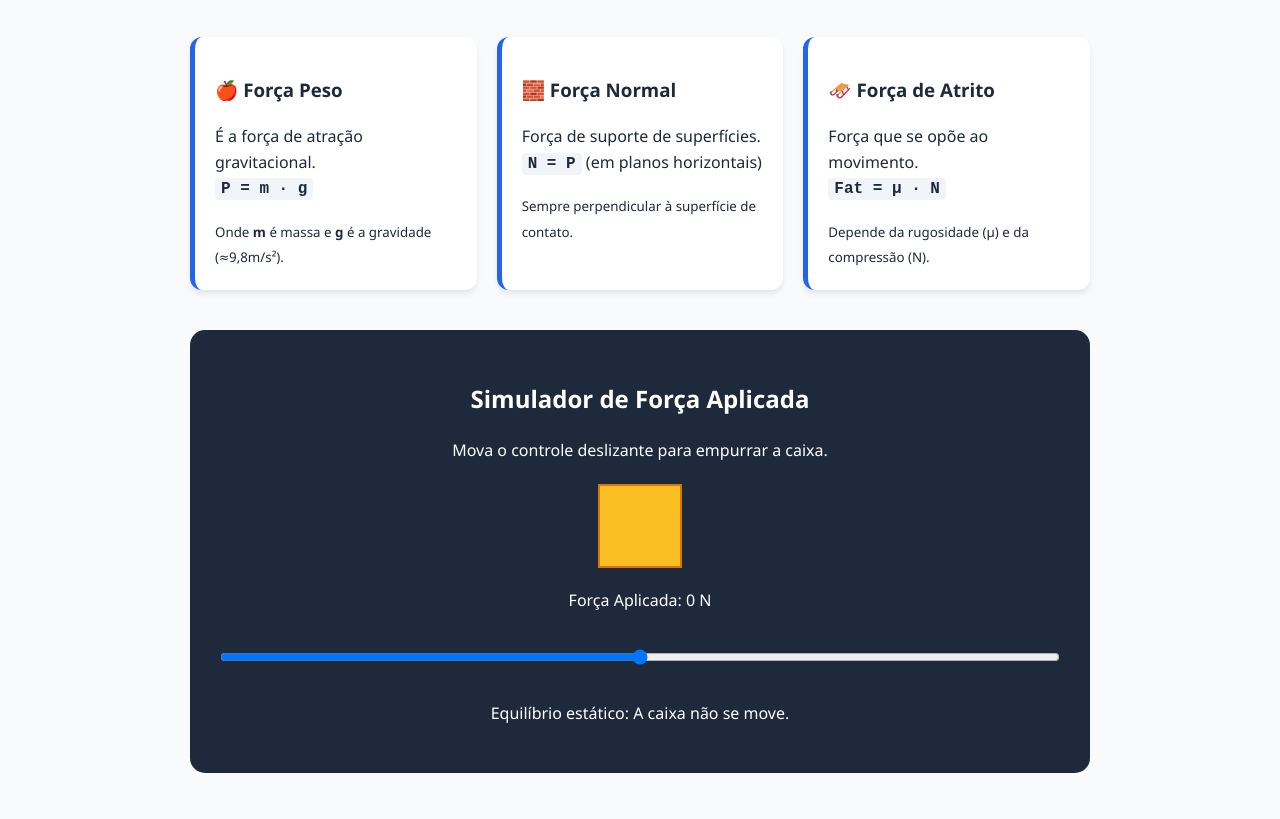
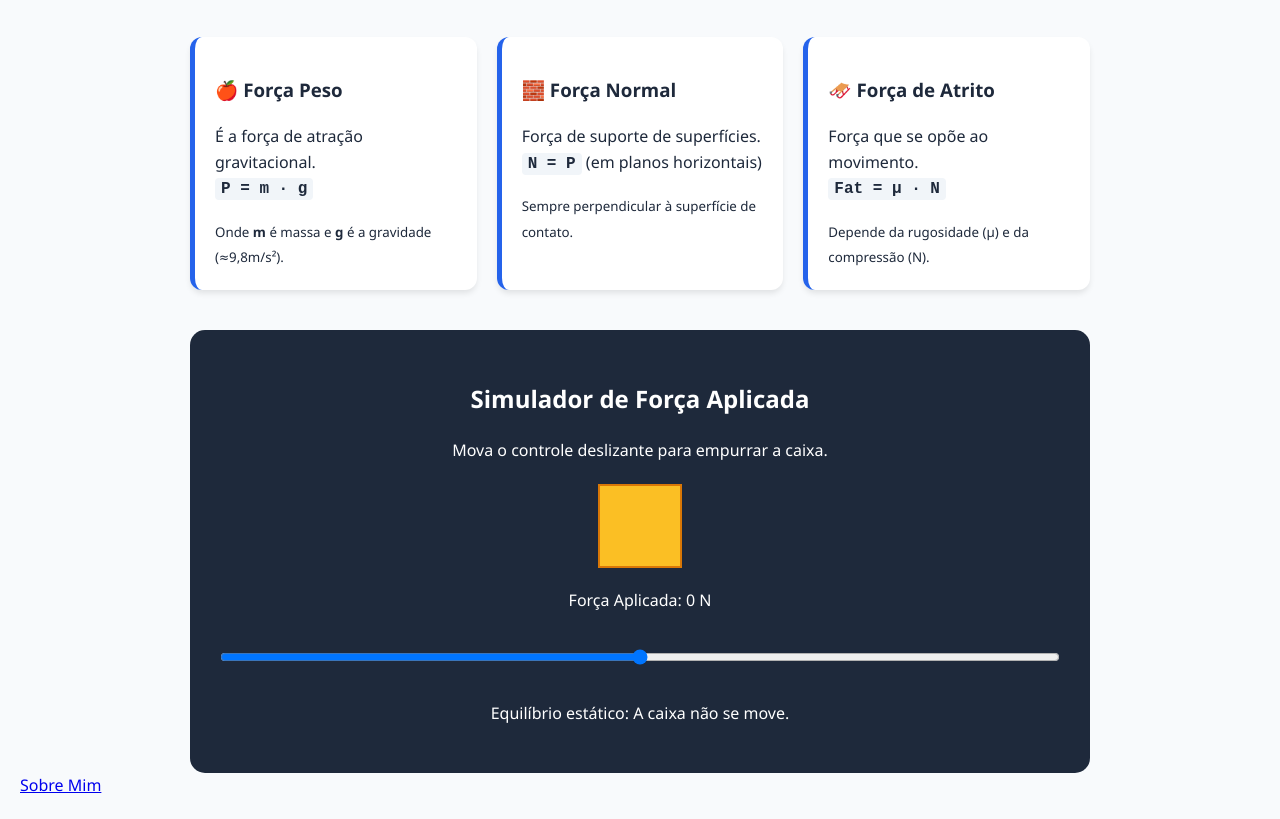
Before and after one commit to mayzaferreirasilva-rgb/sitee, a plain HTML site: page index.html in a window 1280 px wide. Shown: the part 143-962 px from the top of the page. Before the commit the page ends 936 px from the top, so only its background shows below. Drawn offline with Linux system fonts and the light colour scheme.

Commit message:
Update index.html

```diff
--- a/index.html
+++ b/index.html
@@ -86,3 +86,5 @@
     </script>
 </body>
 </html>
+
+<a href="page.html">Sobre Mim</a>
```
